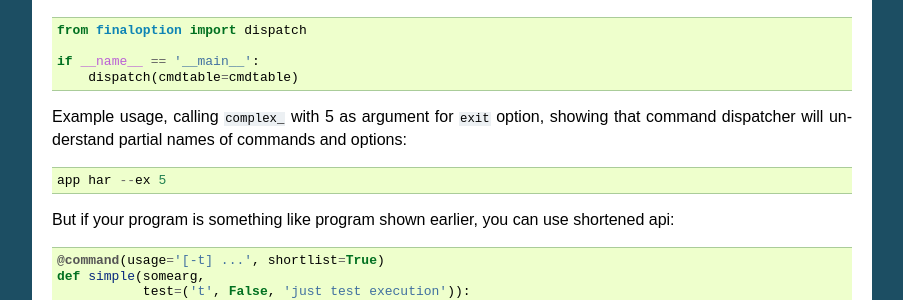
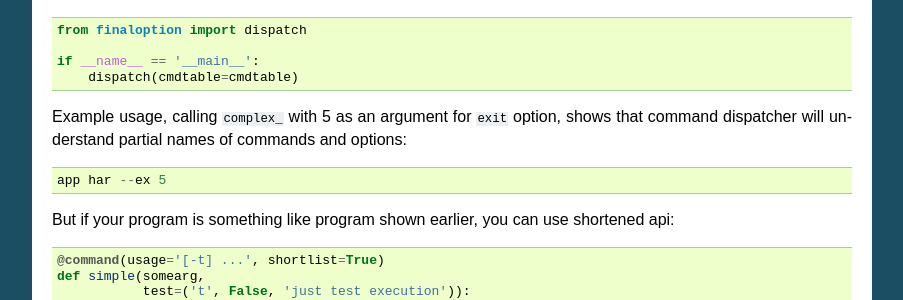
Before and after one commit to piranha/opster, a Sphinx documentation site: the page built from docs/overview.rst, in a window 1280 px wide and 900 px high, scrolled down 1968 px. Shown: the part 152-452 px from the top of the window, without its empty margins (198-1101 px from the left). Built offline with Sphinx 7.4.7, drawn with Linux system fonts in a browser that asks for light colours; the version number could not be read and is left out.

```diff
--- a/docs/overview.rst
+++ b/docs/overview.rst
@@ -128,8 +128,8 @@ is defined earlier)::
   if __name__ == '__main__':
       dispatch(cmdtable=cmdtable)
 
-Example usage, calling ``complex_`` with 5 as argument for ``exit`` option,
-showing that command dispatcher will understand partial names of commands and
+Example usage, calling ``complex_`` with 5 as an argument for ``exit`` option,
+shows that command dispatcher will understand partial names of commands and
 options::
 
   app har --ex 5
--- a/finaloption.py
+++ b/finaloption.py
@@ -6,7 +6,7 @@ import sys, traceback, getopt, types, textwrap, inspect
 from itertools import imap
 
 __all__ = ['command', 'dispatch']
-__version__ = '0.9.1'
+__version__ = '0.9.2'
 __author__ = 'Alexander Solovyov'
 __email__ = 'piranha@piranha.org.ua'
 
```
Also changed, not shown: 1 other file.
